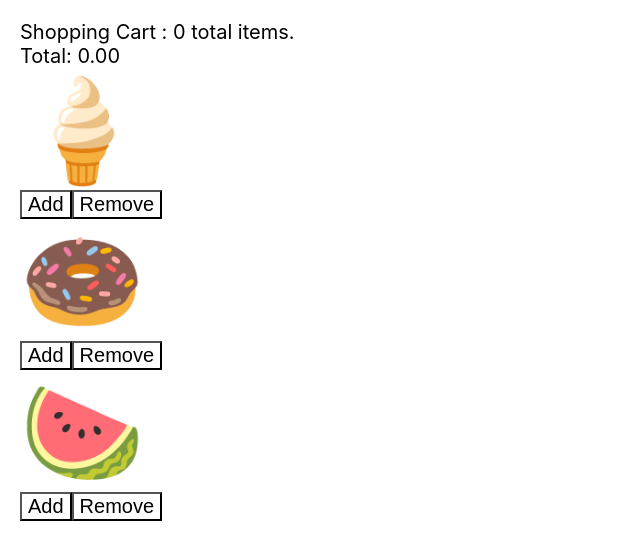
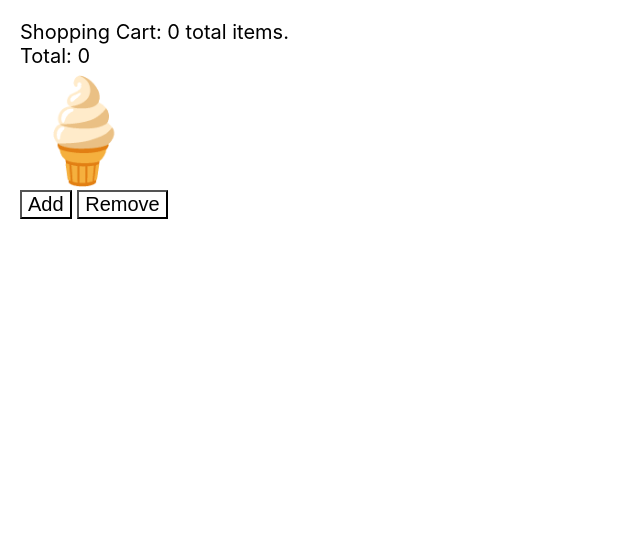
Before and after one commit to blotty23/react-practice, a React (Create React App) app: page / in a window 1280 px wide. Shown: the top 560 px of the page, without its empty margins (0-640 px from the left). Built offline with nearby package versions, Linux system fonts and the light colour scheme.

Commit message:
create hook.js and hook.css and edit App.js to use them
Have still got Product.js but it is no longer called in App.js so we can't see it on local host

```diff
--- a/src/components/App/App.js
+++ b/src/components/App/App.js
@@ -1,10 +1,11 @@
 import './App.css';
 import React from 'react';
 import Product from '../Product/Product'
+import Hook from '../Product/Hook'
 
 
 function App() {
-  return <Product />;
+  return <Hook />;
 }
 
 export default App;
--- /dev/null
+++ b/src/components/Product/Hook.css
@@ -0,0 +1,13 @@
+.product span {
+  font-size:100px;
+}
+
+.wrapper{
+  padding:20px;
+  font-size: 20px
+}
+
+.wrapper button {
+  font-size: 20px;
+  background:  none;
+}
--- /dev/null
+++ b/src/components/Product/Hook.js
@@ -0,0 +1,16 @@
+import React, { useState } from 'react';
+import './Hook.css';
+
+export default function Product() {
+  return(
+    <div className="wrapper">
+      <div>
+        Shopping Cart: 0 total items.
+      </div>
+      <div>Total: 0</div>
+
+      <div className="product"><span role="img" aria-label="ice cream">🍦</span></div>
+      <button>Add</button> <button>Remove</button>
+    </div>
+  )
+}
```
